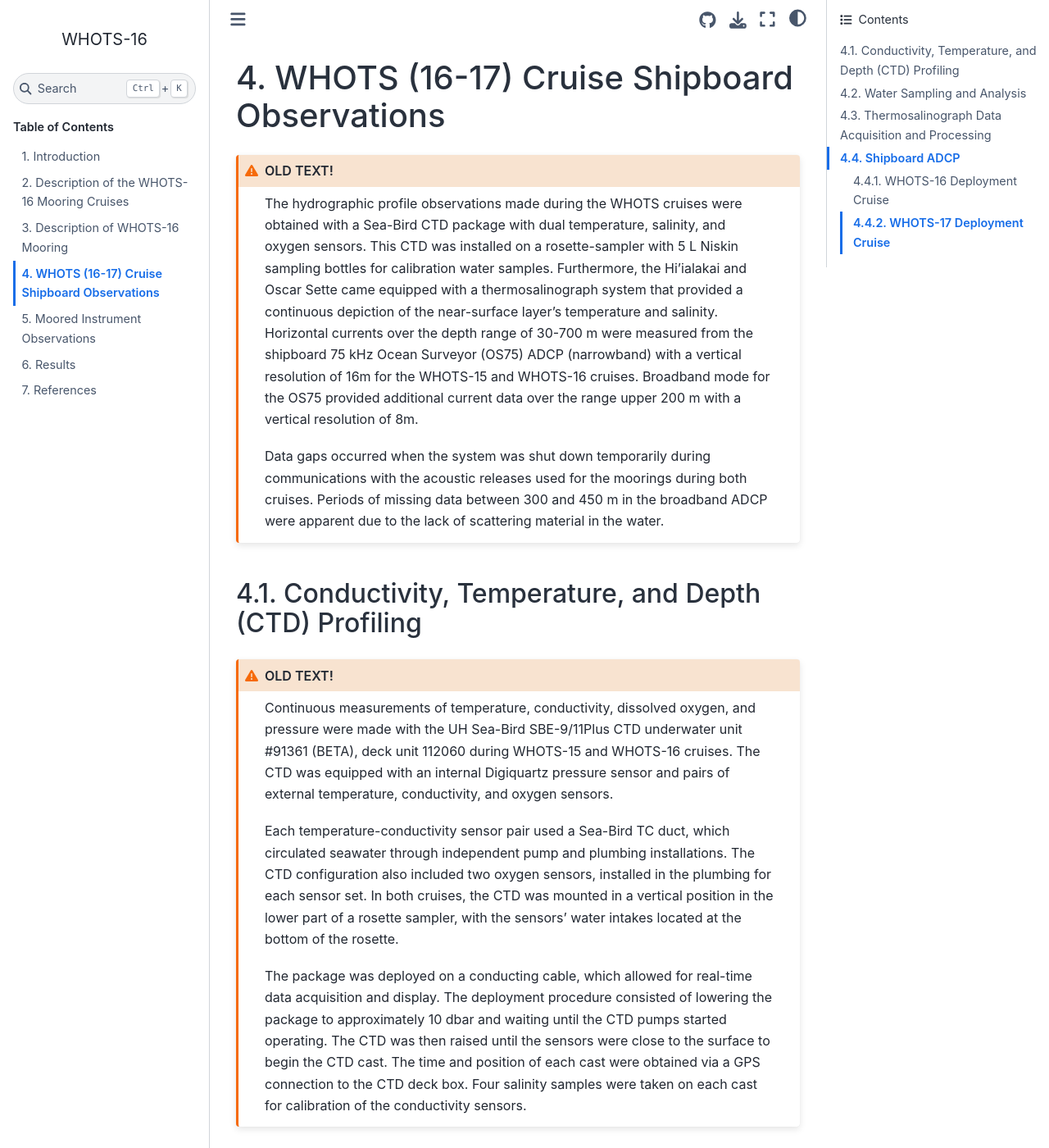
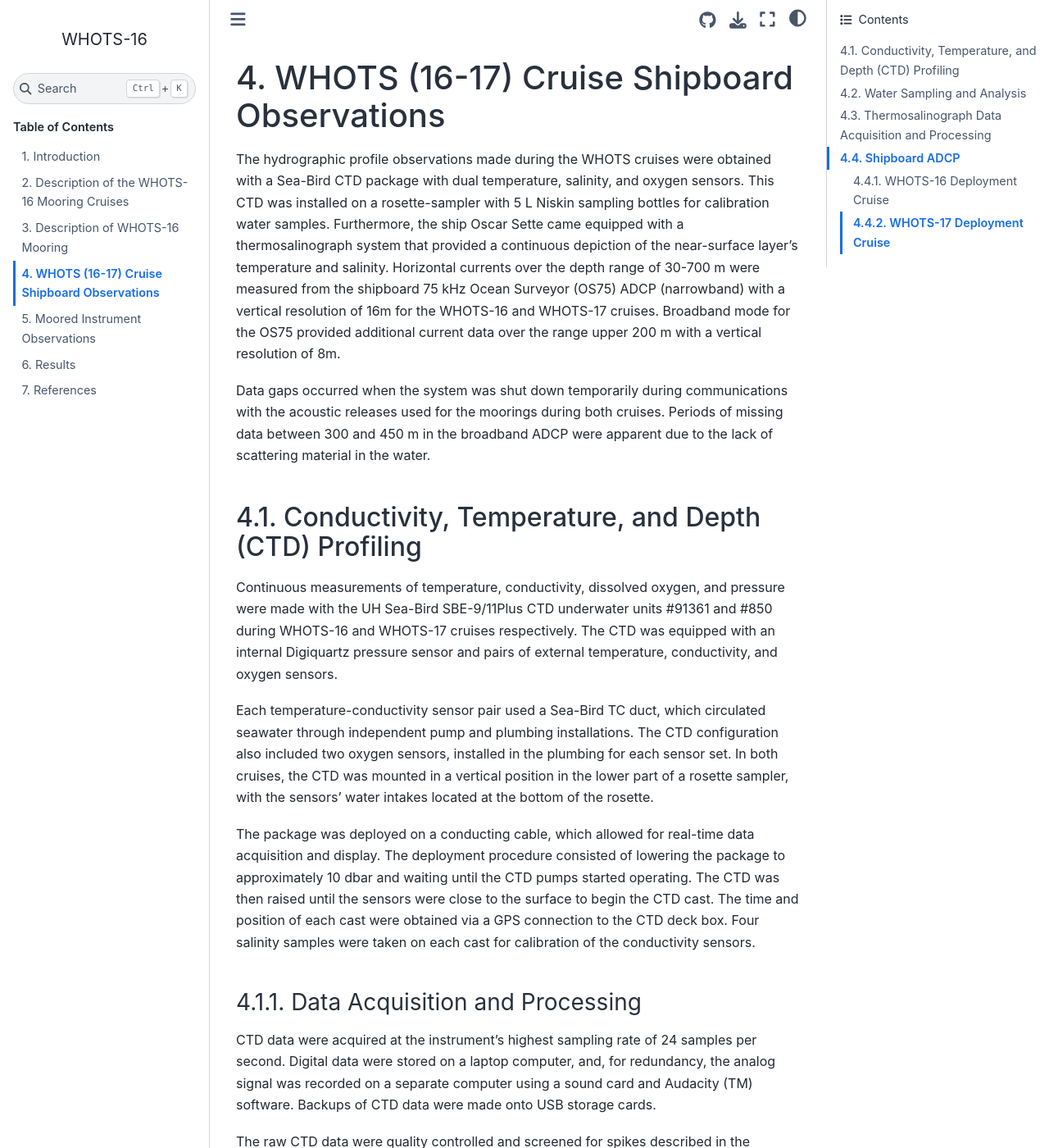
Before and after one commit to hot-dogs/whots16-data-report, a Sphinx documentation site: the page built from docs/source/4_section.md, in a window 1280 px wide and 1400 px high. Shown: the whole window at 82% size. Built offline with Sphinx 7.4.7 and the Sphinx Book theme 1.1.4, drawn with Linux system fonts in a browser that asks for light colours; some of the changed text lies outside the part shown.

Commit message:
Update 4_section.md

`````diff
--- a/docs/source/4_section.md
+++ b/docs/source/4_section.md
@@ -1,34 +1,28 @@
 # WHOTS (16-17) Cruise Shipboard Observations
-
-````{admonition} OLD TEXT!
-:class: warning
 
 The hydrographic profile observations made during the WHOTS cruises were
 obtained with a Sea-Bird CTD package with dual temperature, salinity, and
 oxygen sensors. This CTD was installed on a rosette-sampler with 5 L Niskin
-sampling bottles for calibration water samples. Furthermore, the Hi’ialakai and
+sampling bottles for calibration water samples. Furthermore, the ship
 Oscar Sette came equipped with a thermosalinograph system that provided a
 continuous depiction of the near-surface layer's temperature and salinity.
 Horizontal currents over the depth range of 30-700 m were measured from the
 shipboard 75 kHz Ocean Surveyor
-(OS75) ADCP (narrowband) with a vertical resolution of 16m for the WHOTS-15 and
-WHOTS-16 cruises. Broadband mode for the OS75 provided additional current data
+(OS75) ADCP (narrowband) with a vertical resolution of 16m for the WHOTS-16 and
+WHOTS-17 cruises. Broadband mode for the OS75 provided additional current data
 over the range upper 200 m with a vertical resolution of 8m.
 
 Data gaps occurred when the system was shut down temporarily during
 communications with the acoustic releases used for the moorings during both
 cruises. Periods of missing data between 300 and 450 m in the broadband ADCP
 were apparent due to the lack of scattering material in the water.
-````
+
 
 ## Conductivity, Temperature, and Depth (CTD) Profiling
 
-```{admonition} OLD TEXT!
-:class: warning
-
 Continuous measurements of temperature, conductivity, dissolved oxygen, and
-pressure were made with the UH Sea-Bird SBE-9/11Plus CTD underwater unit #91361
-(BETA), deck unit 112060 during WHOTS-15 and WHOTS-16 cruises. The CTD was
+pressure were made with the UH Sea-Bird SBE-9/11Plus CTD underwater units #91361
+and #850 during WHOTS-16 and WHOTS-17 cruises respectively. The CTD was
 equipped with an internal Digiquartz pressure sensor and pairs of external
 temperature, conductivity, and oxygen sensors.
 
@@ -47,16 +41,13 @@ to begin the CTD cast. The time and position of each cast were obtained via a
 GPS connection to the CTD deck box. Four salinity samples were taken on each
 cast for calibration of the conductivity sensors.
 
-````
 
 ### Data Acquisition and Processing
 
-````{admonition} OLD TEXT!
-:class: warning
-
 CTD data were acquired at the instrument's highest sampling rate of 24 samples
 per second. Digital data were stored on a laptop computer, and, for redundancy,
-the analog signal was recorded on VHS videotapes. Backups of CTD data were made
+the analog signal was recorded on a separate computer using a sound card and
+Audacity (TM) software. Backups of CTD data were made
 onto USB storage cards.
 
 The raw CTD data were quality controlled and screened for spikes described in
@@ -77,25 +68,20 @@ commonly contaminate upcast data.
 Temperature is reported on the ITS-90 scale. Salinity and all derived units
 were calculated using the UNESCO (1981) routines; salinity is reported in the
 Practical Salinity(SA) scale (PSS-78). Oxygen is reported in umol kg-1.
-````
 
 ### CTD Sensor Calibration and Corrections
 
 #### Pressure
 
-````{admonition} OLD TEXT!
-:class: warning
-
-The pressure calibration strategy for CTD pressure transducer SN 75434 used
-during WHOTS-15 and WHOTS-16 cruises employed a high-quality quartz pressure
+The pressure calibration strategy for CTD pressure transducers #75434 and #1430 used
+during WHOTS-16 and WHOTS-17 cruises respectively employed a high-quality quartz pressure
 transducer as a transfer standard. Periodic recalibrations of this lab standard
 were performed with a primary pressure standard. The only corrections applied
 to the CTD pressures were a constant offset determined when the CTD first
 enters the water on each cast. Also, a span correction determined from bench
 tests on the sensor against the transfer standard was applied. These procedures
-and corrections are thoroughly documented in the HOT-2018 data report (Fukieki
-et al., 2020).
-````
+and corrections are thoroughly documented in the HOT-2019 data report (Fukieki
+et al., 2021).
 
 #### Temperature/Conductivity
 
`````
